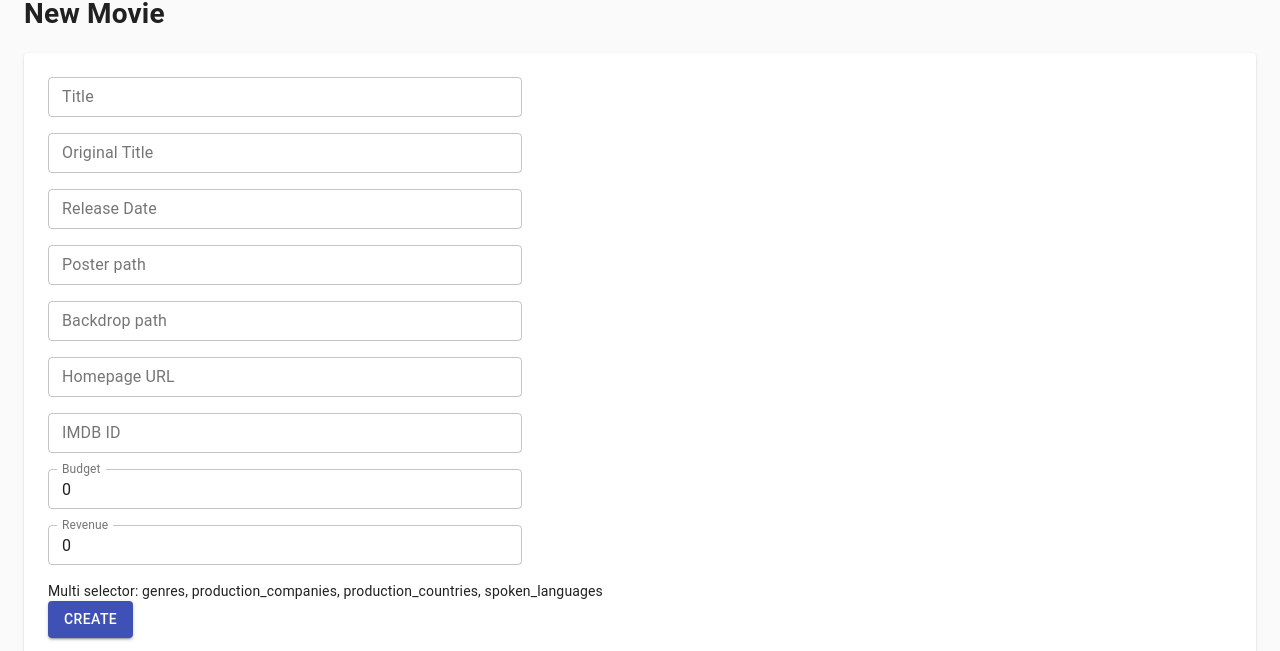
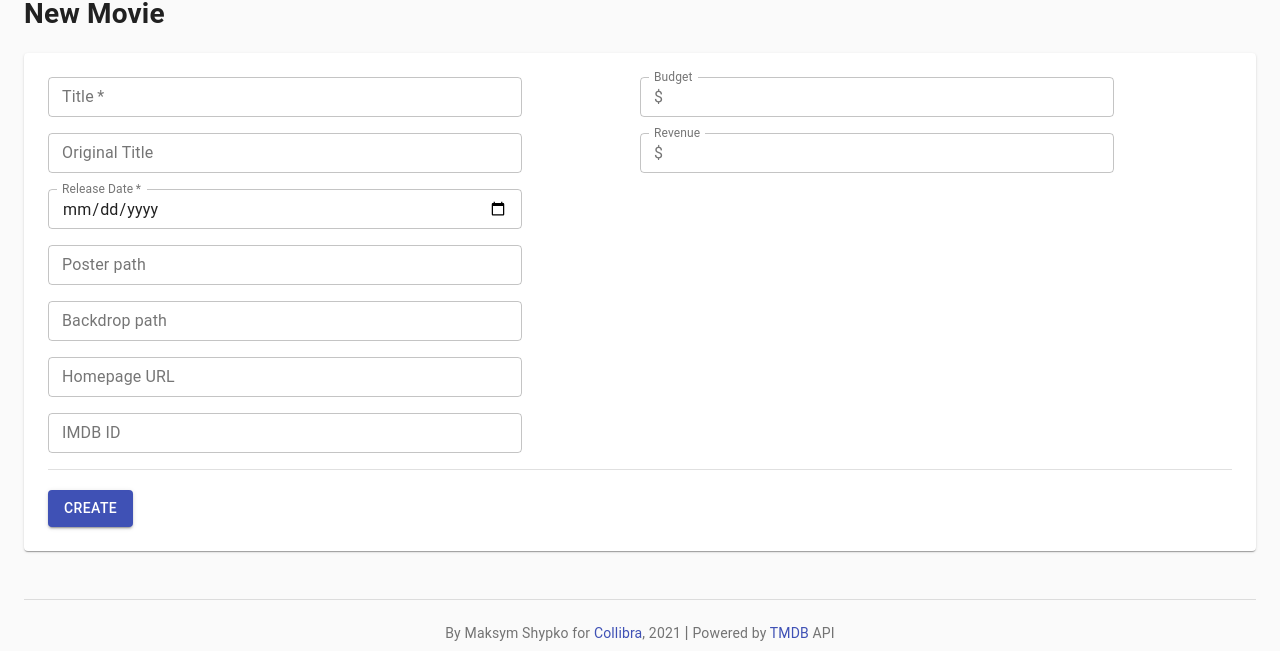
Before and after one commit to maximshipko/front-end-challenge, a React (Create React App) app: page /movies/new in a window 1280 px wide. Shown: the part 142-793 px from the top of the page. Built offline with nearby package versions, Linux system fonts and the light colour scheme; no server answers.

Commit message:
feat: add selectors for genres, langs and countries; add validation and errors; add sumbit handler

```diff
--- a/src/components/MovieForm.tsx
+++ b/src/components/MovieForm.tsx
@@ -1,8 +1,14 @@
-import { Button, Grid } from "@material-ui/core";
+import {
+  Button,
+  Grid,
+  Divider,
+  InputAdornment,
+  CircularProgress,
+} from "@material-ui/core";
 
-import type { MovieDetailed, NewMovie } from "api/";
-import { useForm } from "common/";
-import { Form, Input } from "components/";
+import { MovieDetailed, NewMovie, genreApi, configApi, movieApi } from "api/";
+import { useFetcher, useForm, FormErrors } from "common/";
+import { Form, Input, Select } from "components/";
 
 type MovieFormProps = {
   children?: never;
@@ -18,110 +24,210 @@ const initialValues: NewMovie = {
   imdb_id: "",
   budget: 0,
   revenue: 0,
+  genre_ids: [],
+  original_language: "en",
+  spoken_languages_ids: [],
+  production_countries_ids: [],
+};
+const validator = (values: NewMovie) => {
+  const err: FormErrors<NewMovie> = {};
+  if ("title" in values && !values.title) {
+    err.title = "Title is required";
+  }
+  if ("release_date" in values && !values.release_date) {
+    err.release_date = "Release date is required";
+  }
+
+  if (
+    "imdb_id" in values &&
+    values.imdb_id &&
+    !/^tt[0-9]{7,8}/.test(values.imdb_id)
+  ) {
+    err.imdb_id = "IMDB ID should starts with 'tt' and includes 7—8 digits";
+  }
+  if ("genre_ids" in values && !values.genre_ids.length) {
+    err.genre_ids = "Select at lease one genre";
+  }
+
+  return err;
 };
 export const MovieForm = ({ movie }: MovieFormProps) => {
-  const { values, handleChange, handleSubmit } = useForm<NewMovie>({
+  const { data: genresData } = useFetcher("Genres list", genreApi.list);
+  const { data: languages } = useFetcher(
+    "Language List",
+    configApi.languageList
+  );
+  const { data: countries } = useFetcher("Country List", configApi.countryList);
+  const isUpdate = movie && movie.id;
+  const {
+    touched,
+    errors,
+    submitting,
+    getControlProps,
+    handleSubmit,
+  } = useForm<NewMovie>({
     initialValues: movie || initialValues,
-    onSubmit: (values) => console.log({ values }),
+    onSubmit: (values) => {
+      console.log("Submiting form", values);
+      if (isUpdate) {
+        return movieApi.update(values).catch((error) => {
+          alert(error); // TODO: make toast
+        });
+      } else {
+        return movieApi.create(values).catch((error) => {
+          alert(error); // TODO: make toast
+        });
+      }
+    },
+    validator: validator,
   });
+  const handleDelete = () => {
+    if (!movie) return;
+    window.confirm("Are you sure to remove the movie?") &&
+      movieApi.remove(movie.id).catch((error) => {
+        alert(error); // TODO: make toast
+      });
+  };
 
-  const isUpdate = movie && movie.id;
   return (
     <Form onSubmit={handleSubmit} id="movieForm" noValidate>
       <Grid container>
         <Grid item xs={6}>
           <Input
-            name="title"
+            {...getControlProps("title")}
             label="Title"
-            value={values.title}
-            onChange={handleChange}
             placeholder="Title (EN)"
+            required
+            error={touched.title && Boolean(errors.title)}
+            helperText={touched.title && errors.title}
           />
           <Input
-            name="original_title"
+            {...getControlProps("original_title")}
             label="Original Title"
-            value={values.original_title}
-            onChange={handleChange}
           />
           <Input
-            name="release_date"
+            type="date"
+            {...getControlProps("release_date")}
             label="Release Date"
-            value={values.release_date}
-            onChange={handleChange}
+            required
+            InputLabelProps={{
+              shrink: true,
+            }}
+            error={touched.release_date && Boolean(errors.release_date)}
+            helperText={touched.release_date && errors.release_date}
           />
+          <Input {...getControlProps("poster_path")} label="Poster path" />
+          <Input {...getControlProps("backdrop_path")} label="Backdrop path" />
+          <Input {...getControlProps("homepage")} label="Homepage URL" />
           <Input
-            name="poster_path"
-            label="Poster path"
-            value={values.poster_path}
-            onChange={handleChange}
+            label="IMDB ID"
+            {...getControlProps("imdb_id")}
+            InputProps={{
+              inputProps: { maxLength: 10 },
+            }}
+            error={touched.imdb_id && Boolean(errors.imdb_id)}
+            helperText={touched.imdb_id && errors.imdb_id}
           />
+        </Grid>
+        <Grid item xs={6}>
           <Input
-            name="backdrop_path"
-            label="Backdrop path"
-            value={values.backdrop_path}
-            onChange={handleChange}
-          />
-          <Input
-            name="homepage"
-            label="Homepage URL"
-            value={values.homepage}
-            onChange={handleChange}
-          />
-          <Input
-            name="imdb_id"
-            label="IMDB ID"
-            value={values.imdb_id}
-            onChange={handleChange}
-          />
-          <Input
-            name="budget"
+            {...getControlProps("budget")}
+            label="Budget"
             type="number"
-            label="Budget"
-            value={values.budget}
-            onChange={handleChange}
             InputProps={{
               inputProps: {
                 min: 0,
               },
+              startAdornment: (
+                <InputAdornment position="start">$</InputAdornment>
+              ),
             }}
           />
           <Input
-            name="revenue"
             type="number"
             label="Revenue"
-            value={values.revenue}
-            onChange={handleChange}
+            {...getControlProps("revenue")}
             InputProps={{
               inputProps: {
                 min: 0,
               },
+              startAdornment: (
+                <InputAdornment position="start">$</InputAdornment>
+              ),
             }}
           />
-
-          <div>
-            Multi selector: genres, production_companies, production_countries,
-            spoken_languages
-          </div>
-        </Grid>
-        <Grid item xs={6}>
-          {" "}
+          {languages ? (
+            <Select
+              {...getControlProps("original_language")}
+              label="Original Language"
+              options={languages}
+            />
+          ) : null}
+          {genresData ? (
+            <Select
+              {...getControlProps("genre_ids")}
+              label="Genres"
+              options={genresData.genres}
+              multiple
+              required
+              error={touched.genre_ids && Boolean(errors.genre_ids)}
+              helperText={touched.genre_ids ? errors.genre_ids : ""}
+            />
+          ) : null}
+          {languages ? (
+            <Select
+              {...getControlProps("spoken_languages_ids")}
+              label="Spoken Languages"
+              options={languages}
+              multiple
+            />
+          ) : null}
+          {countries ? (
+            <Select
+              {...getControlProps("production_countries_ids")}
+              label="Production Countries"
+              options={countries}
+              multiple
+            />
+          ) : null}
         </Grid>
         <Grid item xs={12}>
+          <Divider />
+          <br />
           <div>
             {isUpdate ? (
-              <Button variant="outlined" color="secondary">
+              <Button
+                variant="outlined"
+                color="secondary"
+                onClick={handleDelete}
+              >
                 Remove
               </Button>
             ) : null}
             {isUpdate ? (
-              <Button variant="contained" color="primary" type="submit">
+              <Button
+                variant="contained"
+                color="primary"
+                type="submit"
+                disabled={submitting}
+              >
                 Update
               </Button>
             ) : (
-              <Button variant="contained" color="primary" type="submit">
+              <Button
+                variant="contained"
+                color="primary"
+                type="submit"
+                disabled={submitting}
+              >
                 Create
               </Button>
-            )}
+            )}{" "}
+            {submitting ? (
+              <>
+                <CircularProgress size={16} /> Submiting ...
+              </>
+            ) : null}
           </div>
         </Grid>
       </Grid>
```
